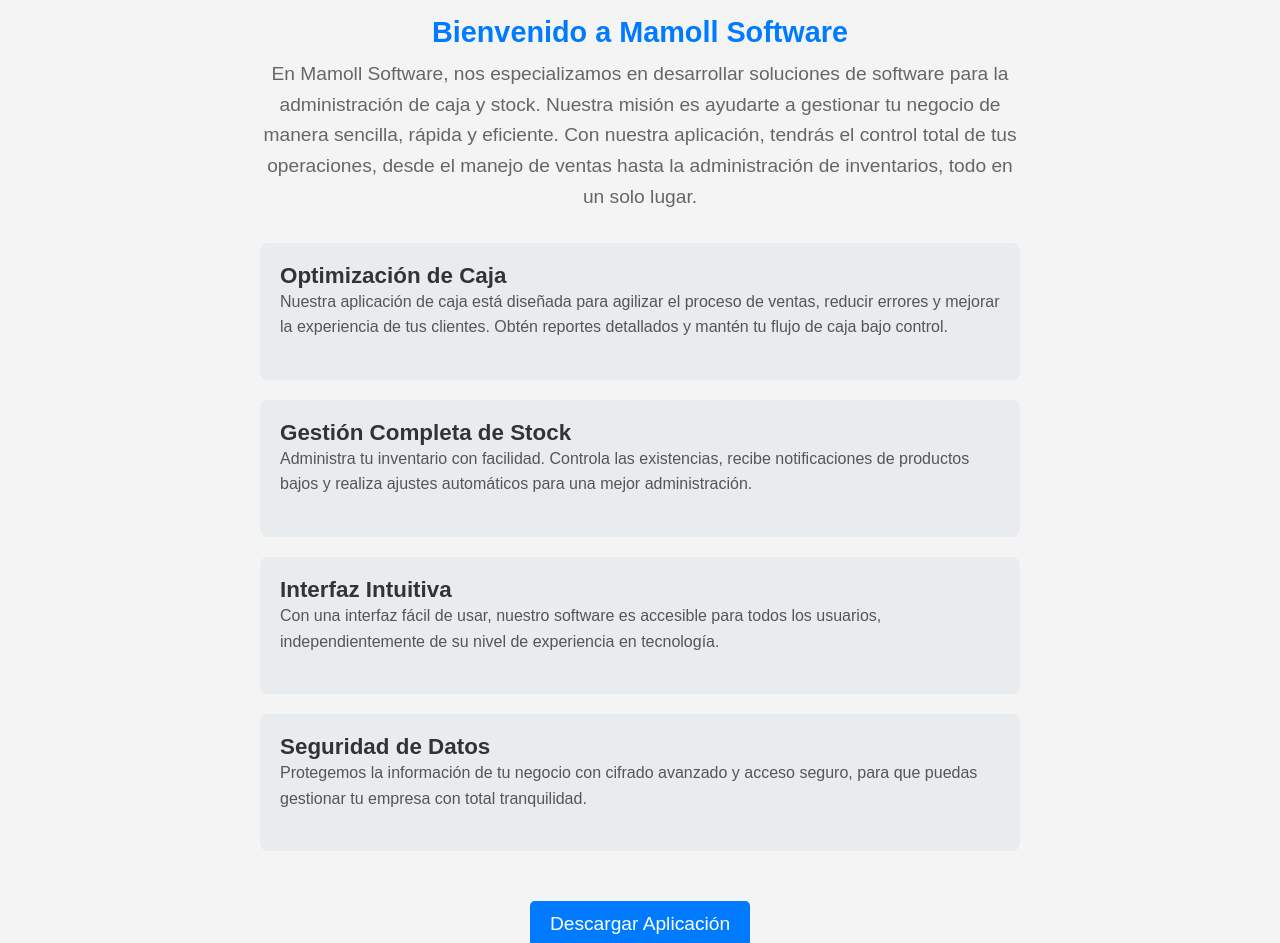
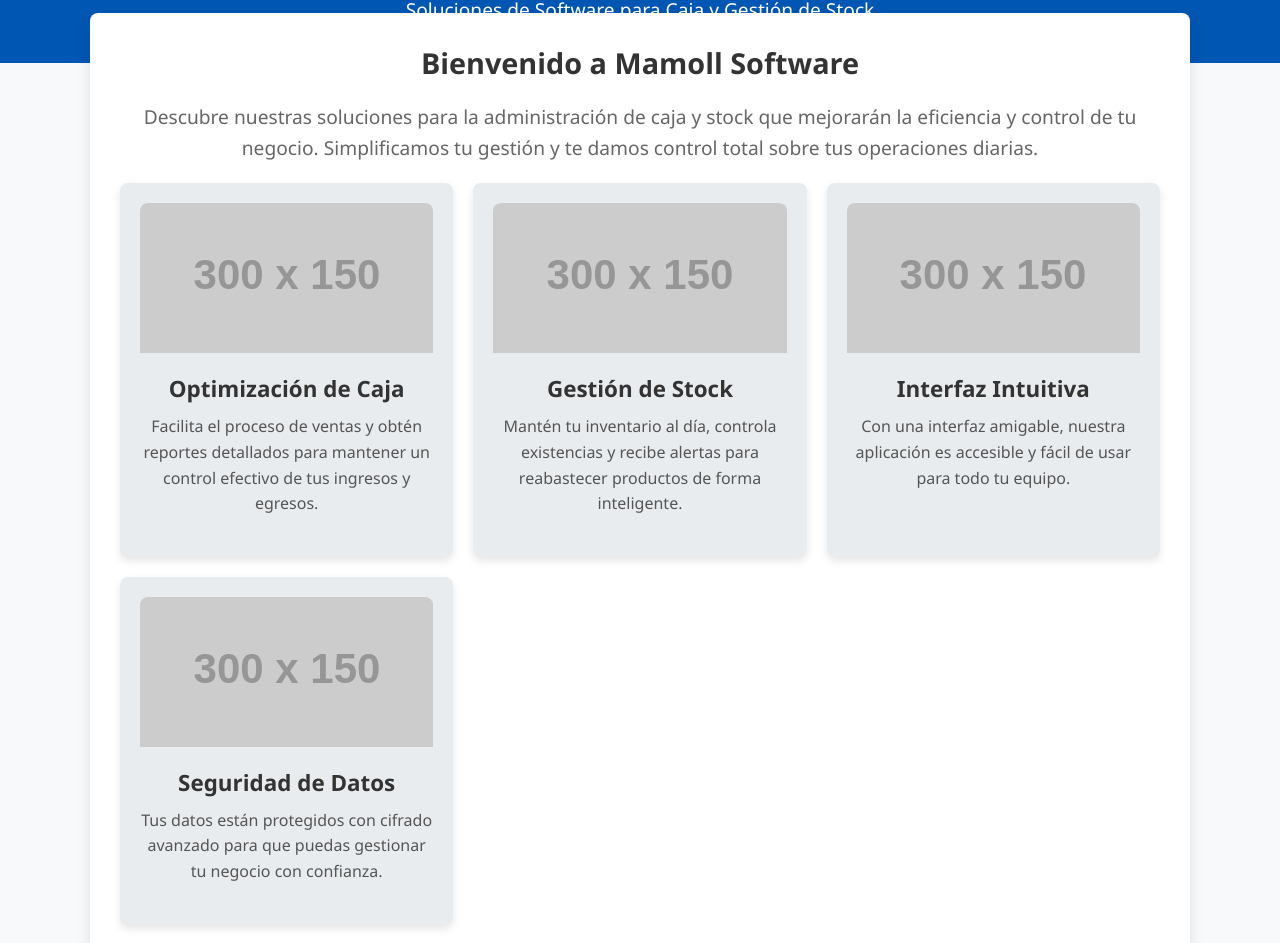
Before and after one commit to MamollSoftware/AplicacionDeCaja, a plain HTML site: page docs/index.html in a window 1280 px wide. Shown: the part 115-1058 px from the top of the page. Drawn offline with Linux system fonts and the light colour scheme; placeholder pictures from the web are drawn by us.

Commit message:
Update index.html

```diff
--- a/docs/index.html
+++ b/docs/index.html
@@ -3,18 +3,18 @@
 <head>
     <meta charset="UTF-8">
     <meta name="viewport" content="width=device-width, initial-scale=1.0">
-    <title>Mamoll Software - Soluciones de Caja y Stock</title>
+    <title>Mamoll Software - Soluciones Innovadoras en Caja y Gestión de Stock</title>
     <style>
-        /* Estilos generales */
+        /* Estilos básicos */
         * {
             margin: 0;
             padding: 0;
             box-sizing: border-box;
         }
         body {
-            font-family: Arial, sans-serif;
+            font-family: 'Segoe UI', Tahoma, Geneva, Verdana, sans-serif;
+            background-color: #f8f9fa;
             color: #333;
-            background-color: #f4f4f4;
             display: flex;
             flex-direction: column;
             align-items: center;
@@ -22,76 +22,87 @@
 
         /* Encabezado */
         header {
-            background-color: #007bff;
+            background-color: #0056b3;
             width: 100%;
-            padding: 20px;
+            padding: 40px 20px;
             text-align: center;
             color: #fff;
         }
         header h1 {
-            font-size: 2.5em;
-            margin-bottom: 5px;
+            font-size: 2.8em;
+            font-weight: bold;
         }
         header p {
-            font-size: 1.1em;
-            margin-top: 5px;
+            font-size: 1.2em;
+            margin-top: 10px;
         }
 
-        /* Contenedor principal */
+        /* Contenido principal */
         .content {
             width: 90%;
-            max-width: 800px;
+            max-width: 1100px;
             text-align: center;
-            padding: 20px;
+            padding: 30px;
+            margin-top: -50px;
+            background-color: #fff;
+            box-shadow: 0 8px 16px rgba(0, 0, 0, 0.1);
+            border-radius: 8px;
         }
         .content h2 {
             font-size: 1.8em;
-            color: #007bff;
-            margin-bottom: 10px;
+            color: #333;
+            margin-bottom: 20px;
         }
         .content p {
             font-size: 1.2em;
-            line-height: 1.6;
             color: #666;
             margin-bottom: 20px;
+            line-height: 1.6;
         }
 
         /* Sección de características */
         .features {
-            display: flex;
-            flex-direction: column;
-            align-items: center;
+            display: grid;
+            grid-template-columns: repeat(auto-fill, minmax(250px, 1fr));
+            gap: 20px;
             margin: 20px 0;
         }
-        .features div {
+        .feature-item {
             background-color: #e9ecef;
             padding: 20px;
-            margin: 10px 0;
+            border-radius: 8px;
+            text-align: center;
+            box-shadow: 0 4px 8px rgba(0, 0, 0, 0.1);
+        }
+        .feature-item img {
             width: 100%;
-            border-radius: 8px;
-            text-align: left;
+            height: 150px;
+            object-fit: cover;
+            border-radius: 8px 8px 0 0;
         }
-        .features h3 {
+        .feature-item h3 {
             font-size: 1.4em;
             color: #333;
+            margin-top: 15px;
         }
-        .features p {
+        .feature-item p {
             font-size: 1em;
             color: #555;
+            margin-top: 10px;
         }
 
         /* Botón de descarga */
         .download-button {
             display: inline-block;
-            padding: 12px 20px;
+            padding: 14px 24px;
             font-size: 1.2em;
             color: #fff;
             background-color: #007bff;
             border: none;
-            border-radius: 5px;
+            border-radius: 50px;
             text-decoration: none;
             transition: background-color 0.3s;
-            margin-top: 20px;
+            margin-top: 30px;
         }
         .download-button:hover {
             background-color: #0056b3;
@@ -101,10 +112,10 @@
         footer {
             background-color: #333;
             color: #fff;
-            padding: 10px;
+            padding: 15px;
             width: 100%;
             text-align: center;
-            margin-top: 20px;
+            margin-top: 40px;
         }
     </style>
 </head>
@@ -113,31 +124,35 @@
     <!-- Encabezado -->
     <header>
         <h1>Mamoll Software</h1>
-        <p>Soluciones eficientes en Caja y Gestión de Stock</p>
+        <p>Soluciones de Software para Caja y Gestión de Stock</p>
     </header>
 
     <!-- Contenido principal -->
     <div class="content">
         <h2>Bienvenido a Mamoll Software</h2>
-        <p>En Mamoll Software, nos especializamos en desarrollar soluciones de software para la administración de caja y stock. Nuestra misión es ayudarte a gestionar tu negocio de manera sencilla, rápida y eficiente. Con nuestra aplicación, tendrás el control total de tus operaciones, desde el manejo de ventas hasta la administración de inventarios, todo en un solo lugar.</p>
+        <p>Descubre nuestras soluciones para la administración de caja y stock que mejorarán la eficiencia y control de tu negocio. Simplificamos tu gestión y te damos control total sobre tus operaciones diarias.</p>
 
-        <!-- Sección de características -->
+        <!-- Sección de características con imágenes -->
         <div class="features">
-            <div>
+            <div class="feature-item">
+                <img src="https://via.placeholder.com/300x150" alt="Optimización de Caja">
                 <h3>Optimización de Caja</h3>
-                <p>Nuestra aplicación de caja está diseñada para agilizar el proceso de ventas, reducir errores y mejorar la experiencia de tus clientes. Obtén reportes detallados y mantén tu flujo de caja bajo control.</p>
+                <p>Facilita el proceso de ventas y obtén reportes detallados para mantener un control efectivo de tus ingresos y egresos.</p>
             </div>
-            <div>
-                <h3>Gestión Completa de Stock</h3>
-                <p>Administra tu inventario con facilidad. Controla las existencias, recibe notificaciones de productos bajos y realiza ajustes automáticos para una mejor administración.</p>
+            <div class="feature-item">
+                <img src="https://via.placeholder.com/300x150" alt="Gestión de Stock">
+                <h3>Gestión de Stock</h3>
+                <p>Mantén tu inventario al día, controla existencias y recibe alertas para reabastecer productos de forma inteligente.</p>
             </div>
-            <div>
+            <div class="feature-item">
+                <img src="https://via.placeholder.com/300x150" alt="Interfaz Intuitiva">
                 <h3>Interfaz Intuitiva</h3>
-                <p>Con una interfaz fácil de usar, nuestro software es accesible para todos los usuarios, independientemente de su nivel de experiencia en tecnología.</p>
+                <p>Con una interfaz amigable, nuestra aplicación es accesible y fácil de usar para todo tu equipo.</p>
             </div>
-            <div>
+            <div class="feature-item">
+                <img src="https://via.placeholder.com/300x150" alt="Seguridad de Datos">
                 <h3>Seguridad de Datos</h3>
-                <p>Protegemos la información de tu negocio con cifrado avanzado y acceso seguro, para que puedas gestionar tu empresa con total tranquilidad.</p>
+                <p>Tus datos están protegidos con cifrado avanzado para que puedas gestionar tu negocio con confianza.</p>
             </div>
         </div>
 
@@ -147,7 +162,7 @@
 
     <!-- Footer -->
     <footer>
-        <p>&copy; 2024 Mamoll Software. Todos los derechos reservados.</p>
+        <p>&copy; 2024 Mamoll Software. Todos los derechos reservados. | <a href="mailto:contacto@mamollsoftware.com" style="color: #fff; text-decoration: underline;">Contáctanos</a></p>
     </footer>
 
 </body>
```
